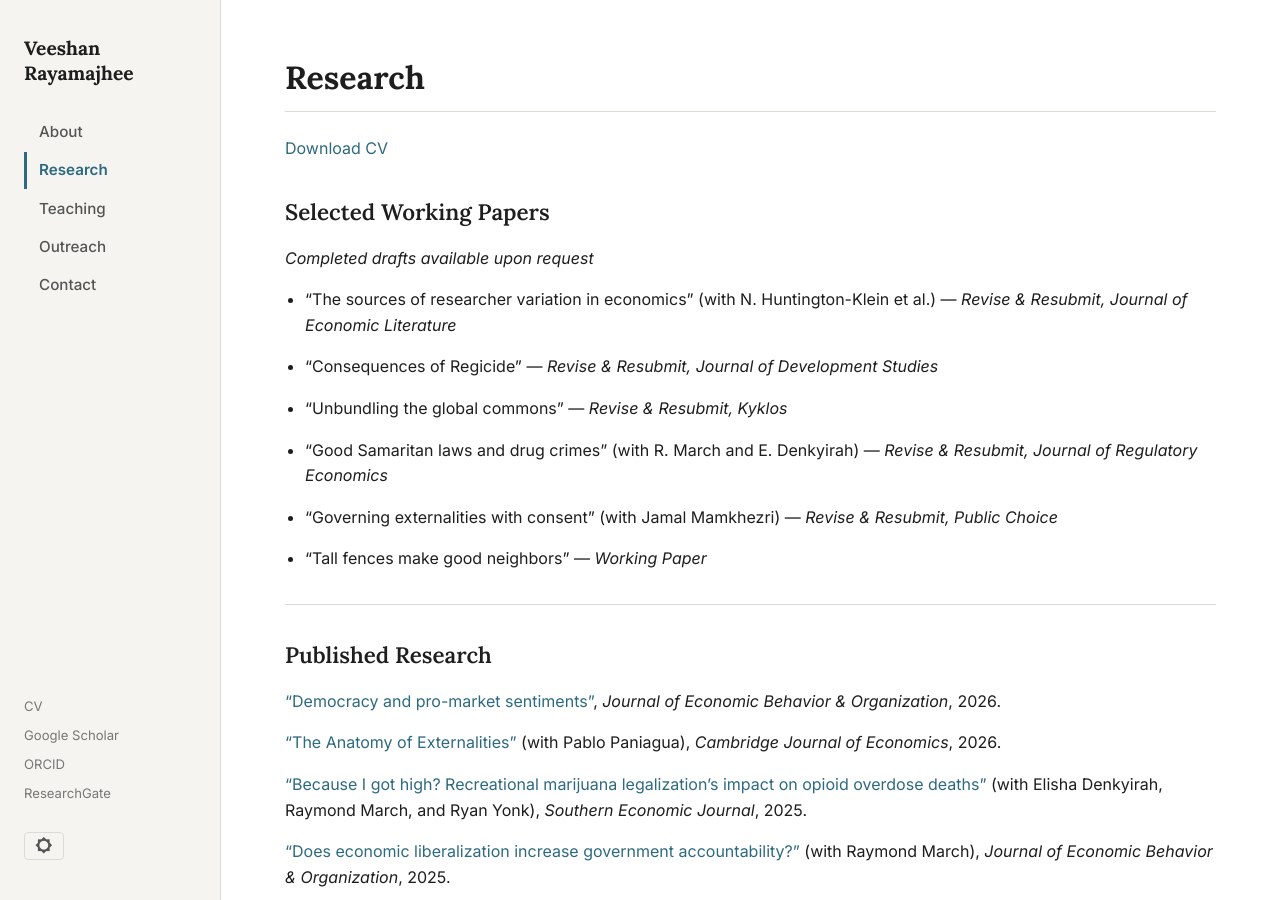
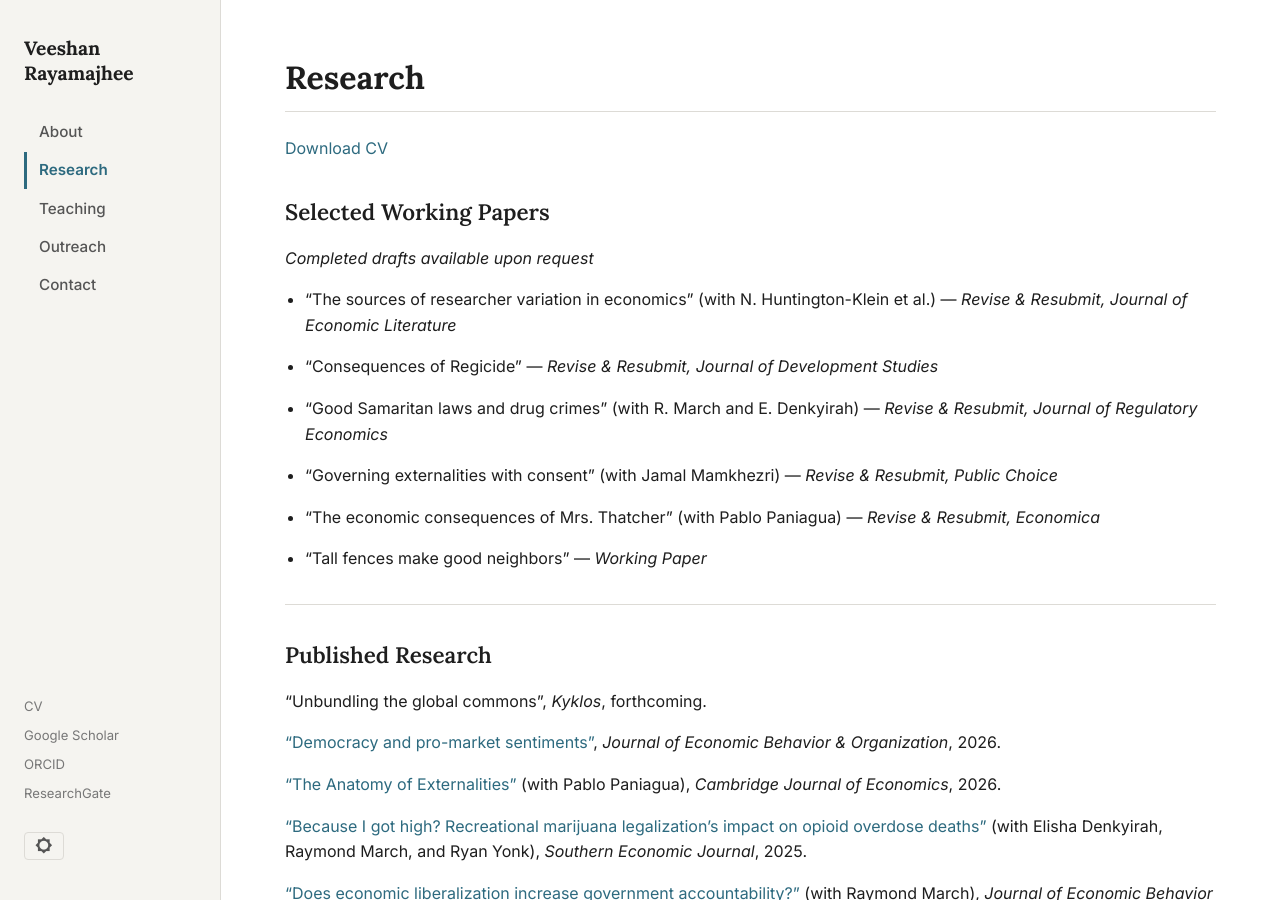
Before and after one commit to veeshanr/veeshanr.github.io, a Jekyll site: the page built from pages/research.md, in a window 1280 px wide and 900 px high. Built offline with Jekyll 4.4.1, drawn with Linux system fonts in a browser that asks for light colours.

Commit message:
Update research page and CV
- Move "Unbundling the global commons" to Published (forthcoming, Kyklos)
- Add "The economic consequences of Mrs. Thatcher" (R&R, Economica) to working papers
- Refresh CV.pdf to latest (shortened Thatcher title)

Co-Authored-By: Claude Opus 4.8 (1M context) <noreply@anthropic.com>

```diff
--- a/pages/research.md
+++ b/pages/research.md
@@ -14,17 +14,19 @@ title: Research
 
 - "Consequences of Regicide" — *Revise & Resubmit, Journal of Development Studies*
 
-- "Unbundling the global commons" — *Revise & Resubmit, Kyklos*
-
 - "Good Samaritan laws and drug crimes" (with R. March and E. Denkyirah) — *Revise & Resubmit, Journal of Regulatory Economics*
 
 - "Governing externalities with consent" (with Jamal Mamkhezri) — *Revise & Resubmit, Public Choice*
+
+- "The economic consequences of Mrs. Thatcher" (with Pablo Paniagua) — *Revise & Resubmit, Economica*
 
 - "Tall fences make good neighbors" — *Working Paper*
 
 ---
 
 ## Published Research
+
+"Unbundling the global commons", *Kyklos*, forthcoming.
 
 ["Democracy and pro-market sentiments"][29], *Journal of Economic Behavior & Organization*, 2026.
 
```
Also changed, not shown: 1 other file.
